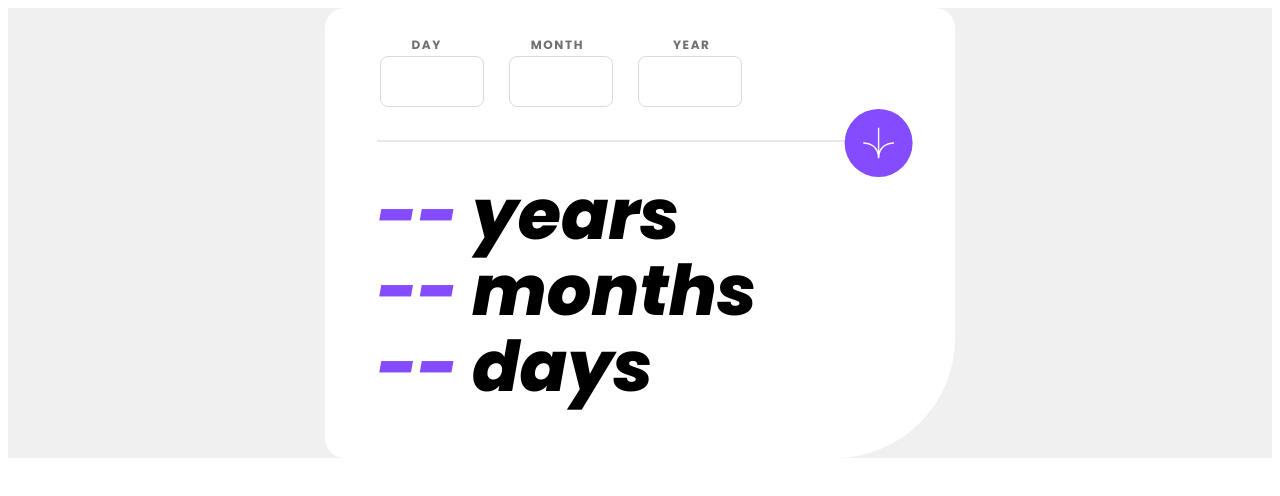
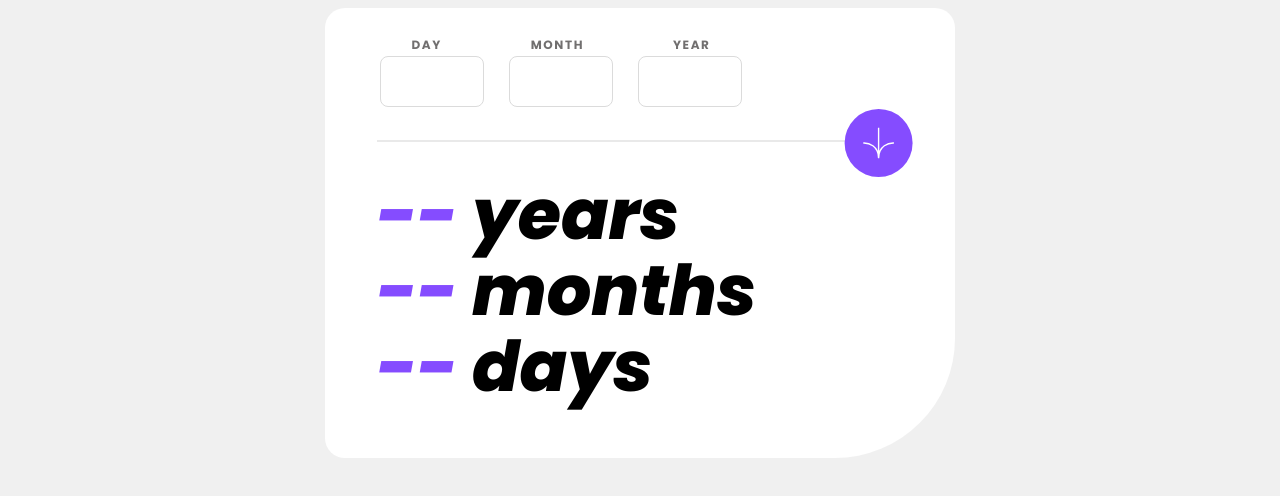
Before and after one commit to Arpana-Sitoula/age-calculator, a React (Vite) app: page / in a window 1280 px wide. Shown: the top 496 px of the page. Built offline with nearby package versions, Linux system fonts and the light colour scheme.

Commit message:
bg color

```diff
--- a/src/styles/abstracts/_colors.scss
+++ b/src/styles/abstracts/_colors.scss
@@ -5,3 +5,6 @@ $--off-white: hsl(0, 0%, 94%);
 $--light-grey: hsl(0, 0%, 86%);
 $--smokey-grey: hsl(0, 1%, 44%);
 $--off-black: hsl(0, 0%, 8%);
+:root {
+    background-color: $--off-white;
+  }
--- a/src/styles/base/_base.scss
+++ b/src/styles/base/_base.scss
@@ -5,7 +5,6 @@
 }
 .main{
     @extend .center-div;
-    background-color: $--off-white;
     .app {
         @extend .center-div;
     .container {
```
